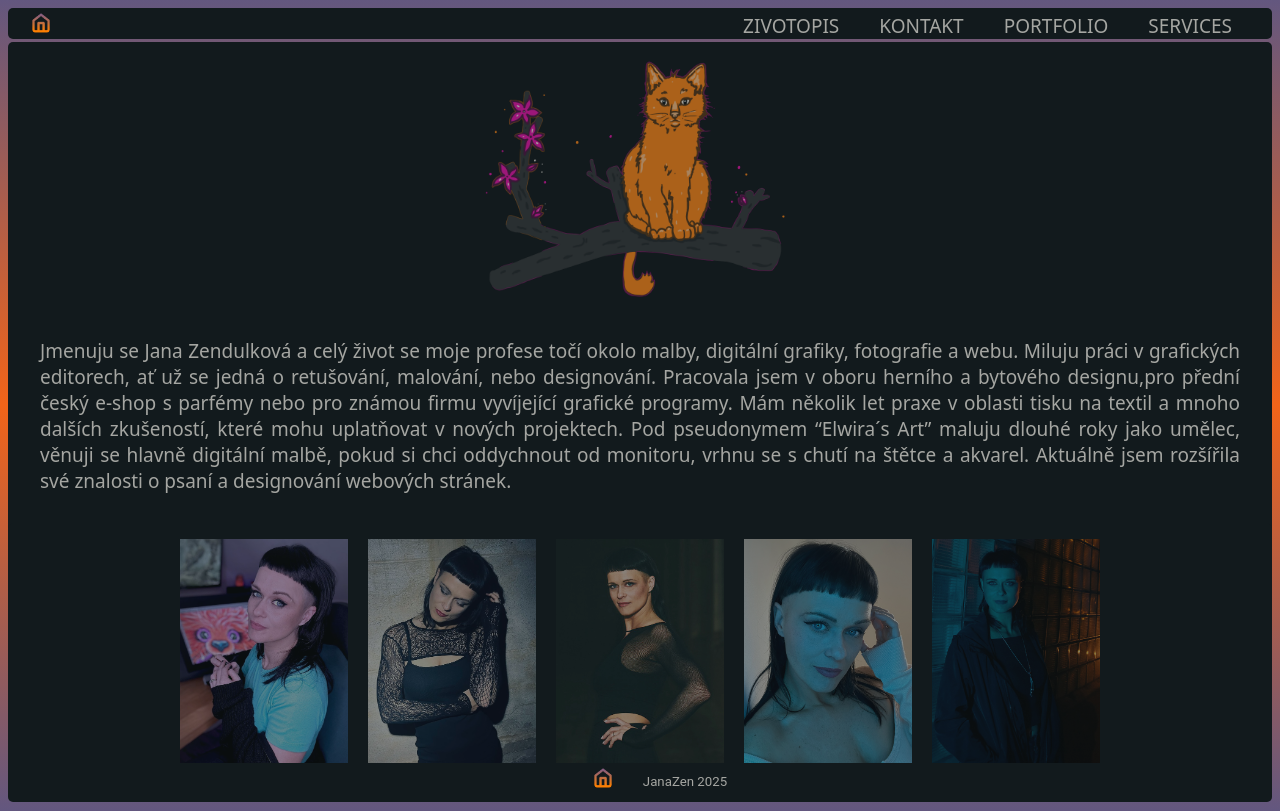
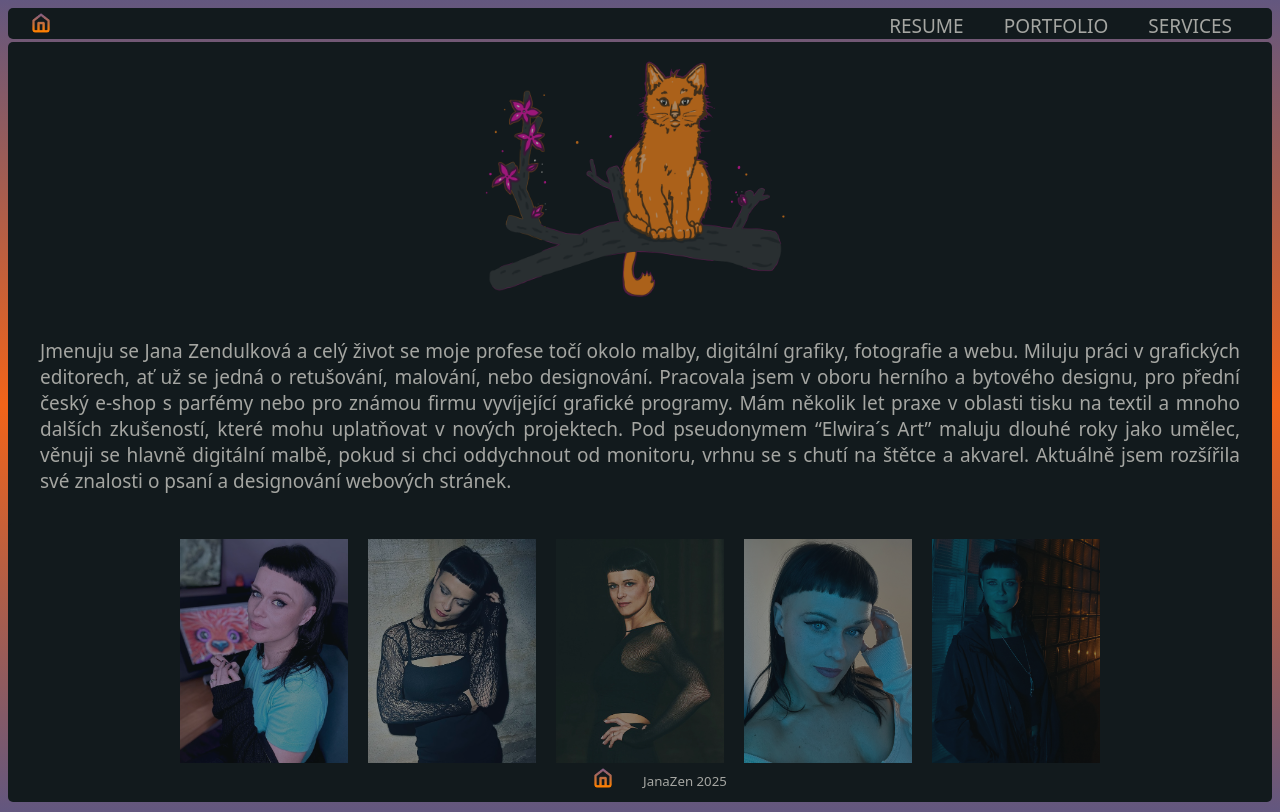
Before and after one commit to JanaZen/novastranka, a plain HTML site: page ABOUT/index.html in a window 1280 px wide. Drawn offline with Linux system fonts and the light colour scheme.

Commit message:
Add files via upload

```diff
--- a/ABOUT/about.css
+++ b/ABOUT/about.css
@@ -189,7 +189,7 @@ footer .janazen {
 
 
      h5 {
-      font-family: roboto;
+      font-family: system-ui, -apple-system, BlinkMacSystemFont, 'Segoe UI', Roboto, Oxygen, Ubuntu, Cantarell, 'Open Sans', 'Helvetica Neue', sans-serif;
       font-weight: 400;
       color: #a5a6a2;
 
--- a/ABOUT/index.html
+++ b/ABOUT/index.html
@@ -21,9 +21,7 @@
 
 
 <div class="rightgroup">
-<a href="./image/CV_2025.jpg" target="_self" id="cv">ZIVOTOPIS</a>
-
-<a href="kontakt" target="_self" id="kontakt">KONTAKT</a>
+<a href="./image/CV_2025.jpg" target="_self" id="cv">RESUME</a>
 
 <a href="../PORTFOLIO/index.html" target="_self" id="portfolio">PORTFOLIO</a>
 
@@ -39,7 +37,7 @@
 <p>Jmenuju se Jana Zendulková a celý život se moje profese točí okolo malby, digitální grafiky, fotografie a webu.
 
     Miluju práci v grafických editorech, ať už se jedná o retušování, malování, nebo designování.
-    Pracovala jsem v oboru herního a bytového designu,pro přední český e-shop s parfémy nebo pro známou firmu vyvíjející grafické programy.
+    Pracovala jsem v oboru herního a bytového designu, pro přední český e-shop s parfémy nebo pro známou firmu vyvíjející grafické programy.
     Mám několik let praxe v oblasti tisku na textil a mnoho dalších zkušeností, které mohu uplatňovat v nových projektech.
     Pod pseudonymem “Elwira´s Art” maluju dlouhé roky jako umělec, věnuji se hlavně digitální malbě, pokud si chci oddychnout od monitoru,
     vrhnu se s chutí na štětce a akvarel.
```
